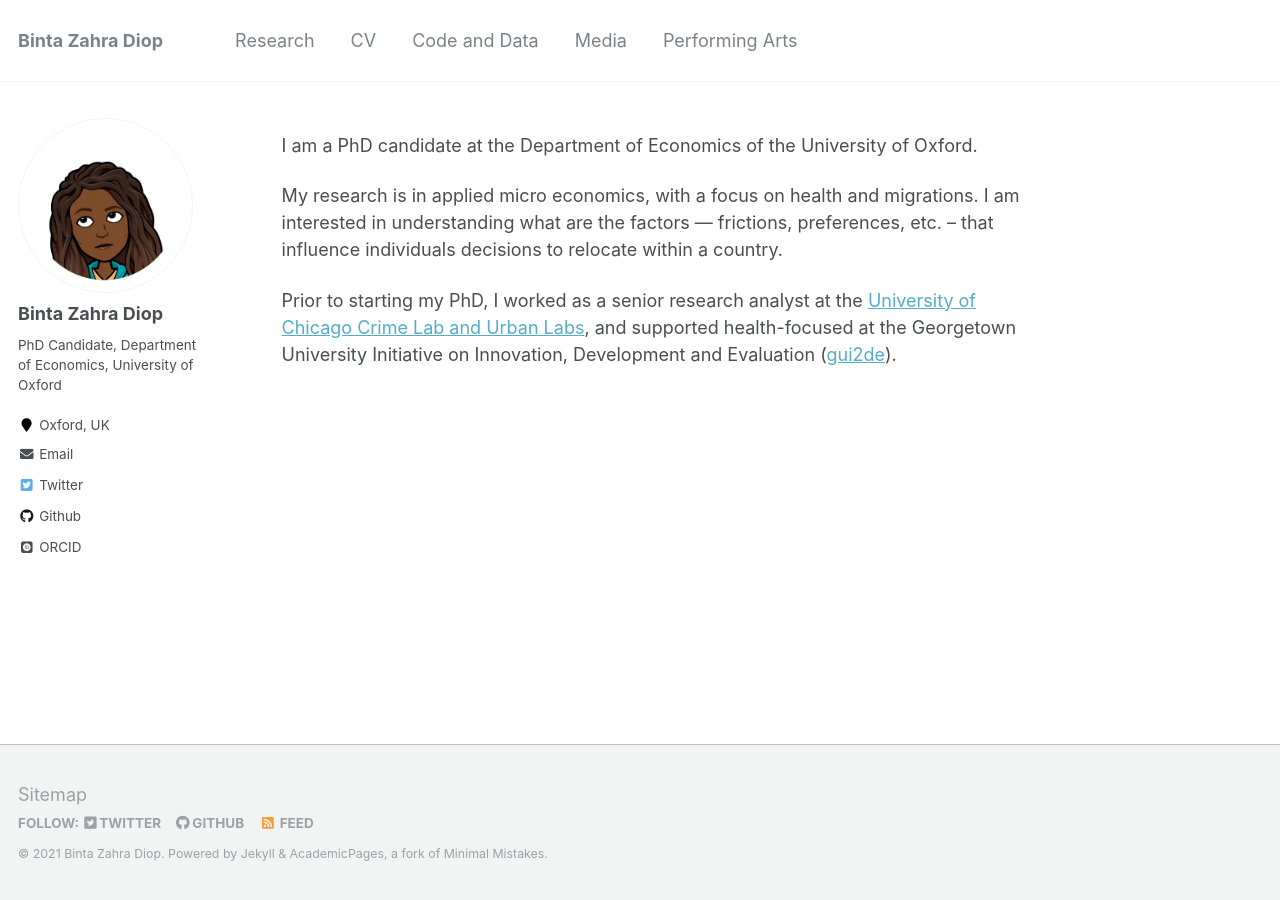
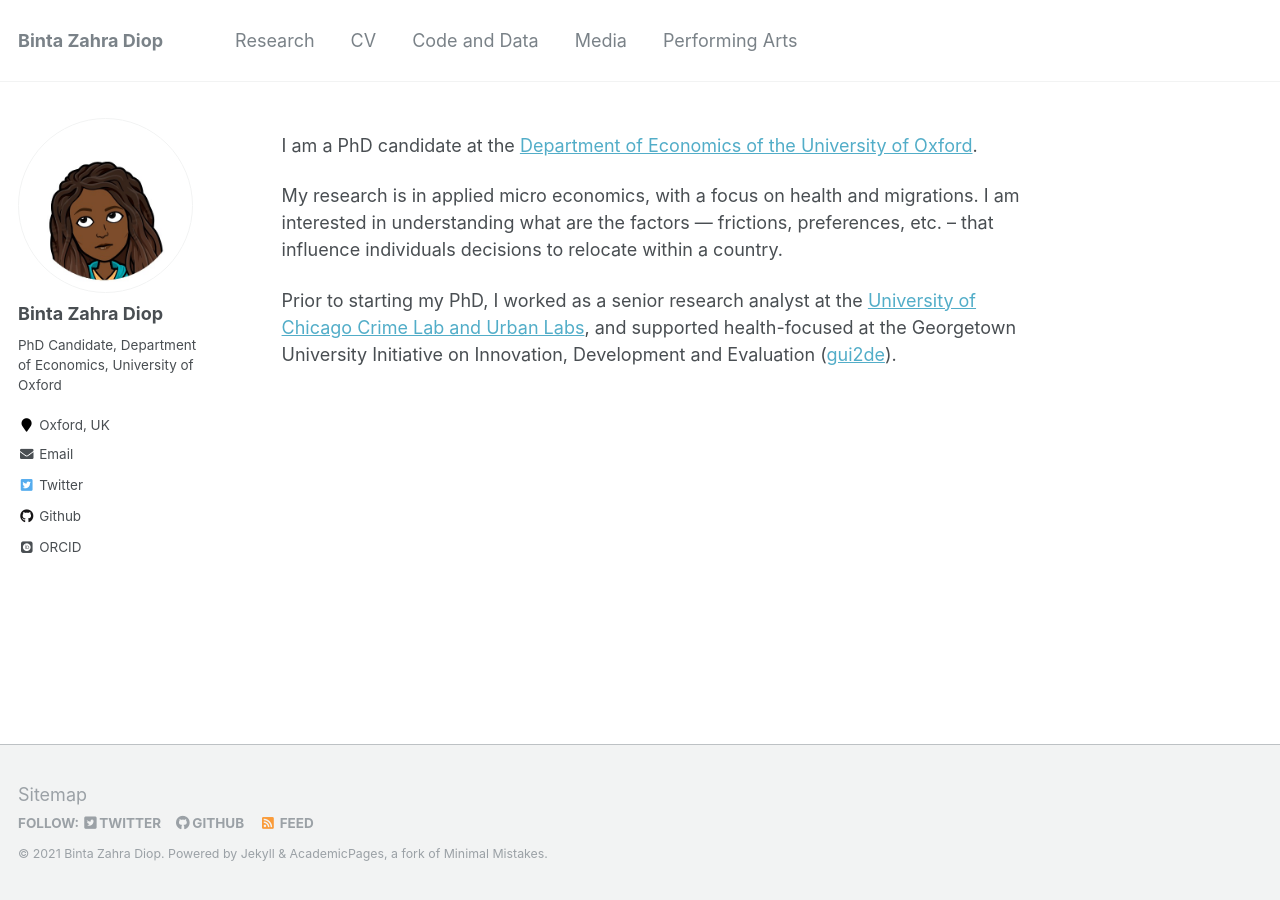
Before and after one commit to bzdiop/bzdiop.github.io, a Jekyll site: the page built from _pages/about.md, in a window 1280 px wide. Built offline with Jekyll 4.4.1, drawn with Linux system fonts in a browser that asks for light colours; some web fonts are replaced; some of the changed lines change nothing that is shown.

Commit message:
hyperlinks

```diff
--- a/_pages/about.md
+++ b/_pages/about.md
@@ -9,7 +9,7 @@ redirect_from:
 ---
 
 
-I am a PhD candidate at the Department of Economics of the University of Oxford.
+I am a PhD candidate at the [Department of Economics of the University of Oxford](https://www.economics.ox.ac.uk/#/).
 
 My research is in applied micro economics, with a focus on health and migrations. I am interested in understanding what are the factors --- frictions, preferences, etc. -- that influence individuals decisions to relocate within a country.
 
```
